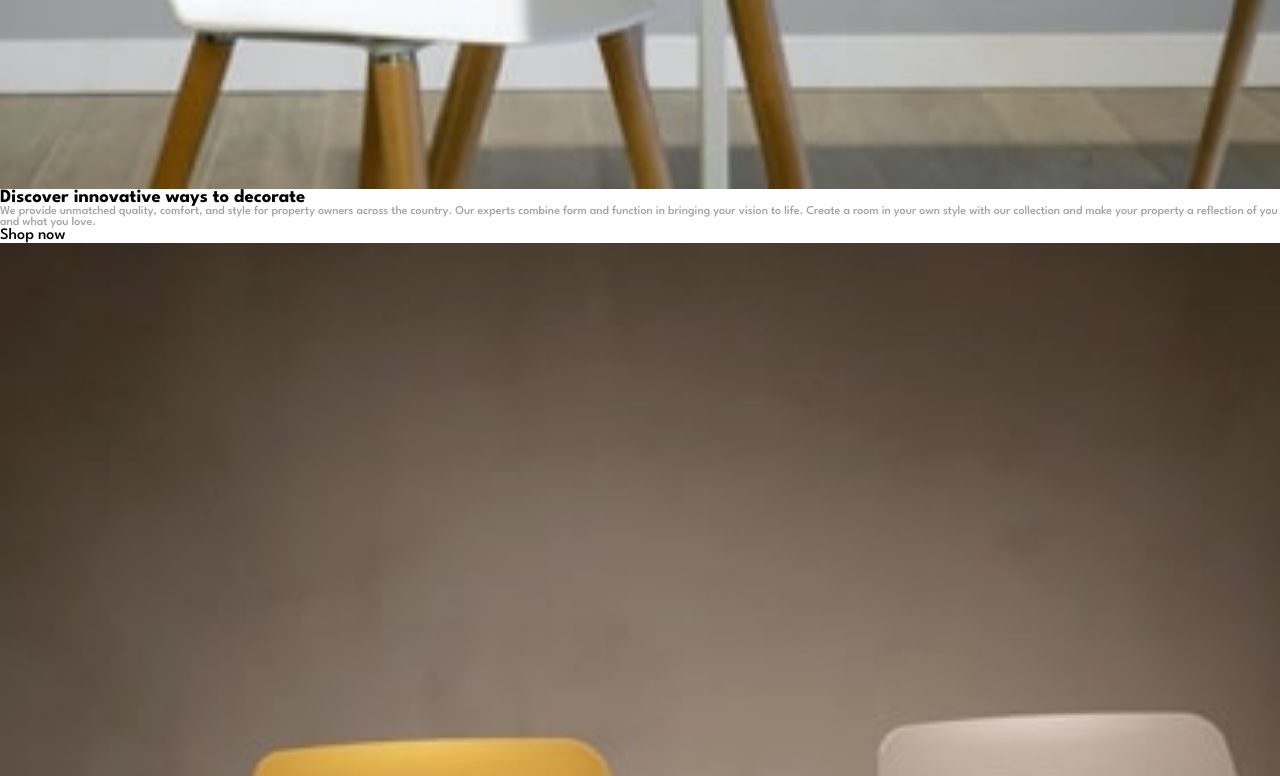
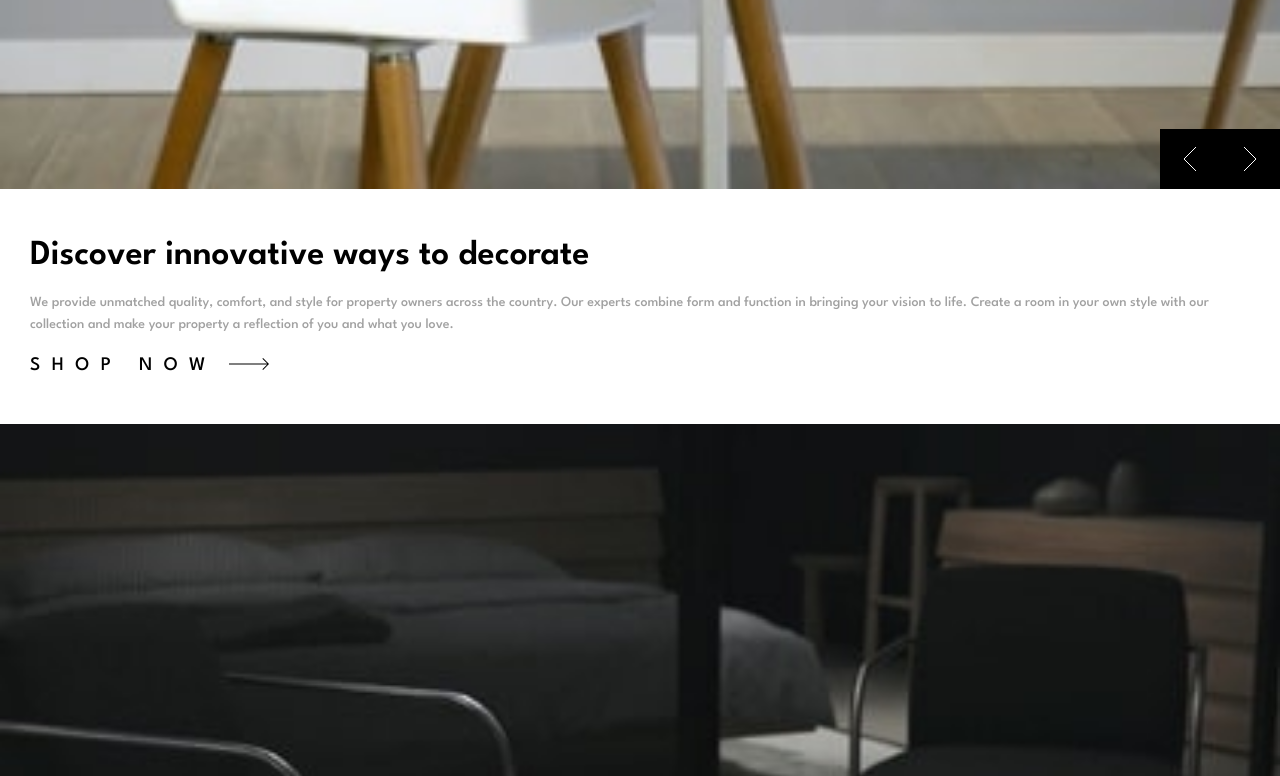
Before and after one commit to giullianoth/Room-FrontendMentor, a plain HTML site: page index.html in a window 1280 px wide. Shown: the part 1040-1816 px from the top of the page. Drawn offline with Linux system fonts and the light colour scheme.

Commit message:
slider style

```diff
--- /dev/null
+++ b/assets/scripts/script.js
@@ -0,0 +1,12 @@
+const sliderWiewport = () => {
+    const sliderNav = document.querySelector(".j_nav");
+    const slideImage = document.querySelector(".j_slide_image");
+
+    let sliderNavHeight = sliderNav.offsetHeight;
+    let slideImageHeight = slideImage.offsetHeight;
+
+    sliderNav.style.top = `${slideImageHeight - sliderNavHeight}px`;
+}
+
+window.onload = sliderWiewport;
+window.onresize = sliderWiewport;
--- a/assets/styles/scss/_boot.scss
+++ b/assets/styles/scss/_boot.scss
@@ -7,6 +7,10 @@
 
 body {
     font-family: $font-league-spartan;
+
+    h1, h2 {
+        font-weight: $font-weight-bold;
+    }
 
     a {
         text-decoration: none;
--- /dev/null
+++ b/assets/styles/scss/_slider.scss
@@ -0,0 +1,82 @@
+@include theme() {
+    &_slider {
+        width: 100%;
+        @include relative;
+
+        &_slide {
+            display: none;
+            @include transition(all, linear);
+
+            &.active {
+                @include flex;
+            }
+
+            &_image {
+                @include flex1;
+            }
+
+            &_info {
+                @include flex1;
+                padding: 50px 30px;
+
+                &_title {
+                    h1 {
+                        font-size: 2.2em;
+                        margin-bottom: 20px;
+                    }
+                }
+
+                &_text {
+                    line-height: 1.6em;
+                    margin-bottom: 20px;
+                }
+
+                &_action {
+                    a {
+                        font-size: 1.2em;
+                        text-transform: uppercase;
+                        letter-spacing: 0.6em;
+
+                        // &:hover {
+                        //     &::after {
+                        //         content: url("../../images/icon-arrow-hover.svg");
+                        //     }
+                        // }
+
+                        &::after {
+                            content: url("../../images/icon-arrow.svg");
+                            margin-left: 12px;
+                            @include transition;
+                        }
+                    }
+                }
+            }
+        }
+
+        &_nav {
+            @include absolute(0, unset);
+            right: 0;
+            @include flex(center, center, nowrap);
+
+            .prev, .next {
+                width: 60px;
+                height: 60px;
+                background-color: $color-black;
+                color: $color-white;
+                cursor: pointer;
+
+                @include flex;
+                @include transition;
+
+                &:hover {
+                    background-color: $color-very-dark-gray;
+                }
+
+                img {
+                    width: auto;
+                    pointer-events: none;
+                }
+            }
+        }
+    }
+}
--- a/assets/styles/scss/_variables.scss
+++ b/assets/styles/scss/_variables.scss
@@ -11,7 +11,7 @@ $color-very-dark-gray: hsl(0, 0%, 27%);
 $color-black-lighbox: rgba(0, 0, 0, 0.5);
 
 // TIPOGRAPHY
-$font-size-default: 12px;
+$font-size-default: 14px;
 
 $font-league-spartan: 'League Spartan', sans-serif;
 
--- a/assets/styles/scss/style.scss
+++ b/assets/styles/scss/style.scss
@@ -10,3 +10,4 @@
 
 // THEME CONFIG
 @import "header";
+@import "slider";
--- a/index.html
+++ b/index.html
@@ -10,6 +10,7 @@
 
   <script src="https://kit.fontawesome.com/fe0ca3f893.js" crossorigin="anonymous"></script>
   <link rel="stylesheet" href="assets/styles/css/style.min.css">
+  <script src="assets/scripts/script.js" defer type="module"></script>
 
   <!-- Feel free to remove these styles or customise in your own stylesheet 👍 -->
   <style>
@@ -42,8 +43,8 @@
 
   <main>
     <section class="room_slider">
-      <article class="room_slider_slide">
-        <div class="room_slider_slide_image">
+      <article class="room_slider_slide active">
+        <div class="room_slider_slide_image j_slide_image">
           <img src="assets/images/mobile-image-hero-1.jpg" alt="Image Hero 1">
         </div>
 
@@ -63,7 +64,7 @@
       </article>
 
       <article class="room_slider_slide">
-        <div class="room_slider_slide_image">
+        <div class="room_slider_slide_image j_slide_image">
           <img src="assets/images/mobile-image-hero-2.jpg" alt="Image Hero 2">
         </div>
 
@@ -83,7 +84,7 @@
       </article>
 
       <article class="room_slider_slide">
-        <div class="room_slider_slide_image">
+        <div class="room_slider_slide_image j_slide_image">
           <img src="assets/images/mobile-image-hero-3.jpg" alt="Image Hero 3">
         </div>
 
@@ -102,9 +103,14 @@
         </div>
       </article>
 
-      <div class="room_slider_slide_image_nav">
-        <i class="fa-solid fa-chevron-left"></i>
-        <i class="fa-solid fa-chevron-right"></i>
+      <div class="room_slider_nav j_nav">
+        <div class="prev" title="Previous">
+          <img src="assets/images/icon-angle-left.svg" alt="Previous">
+        </div>
+
+        <div class="next" title="Next">
+          <img src="assets/images/icon-angle-right.svg" alt="Next">
+        </div>
       </div>
     </section>
 
```
Also changed, not shown: assets/images/icon-arrow-hover.svg (added), assets/styles/css/style.css, assets/styles/css/style.min.css.
